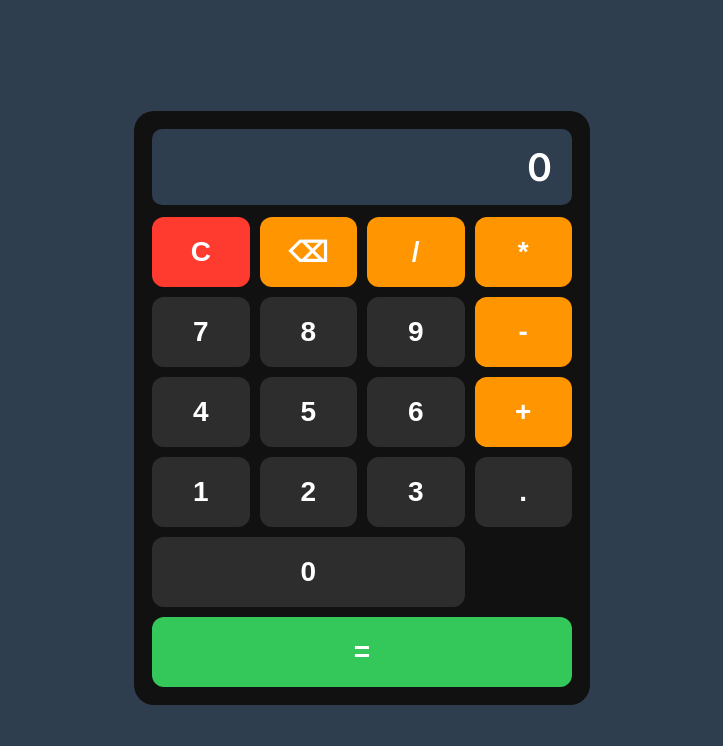
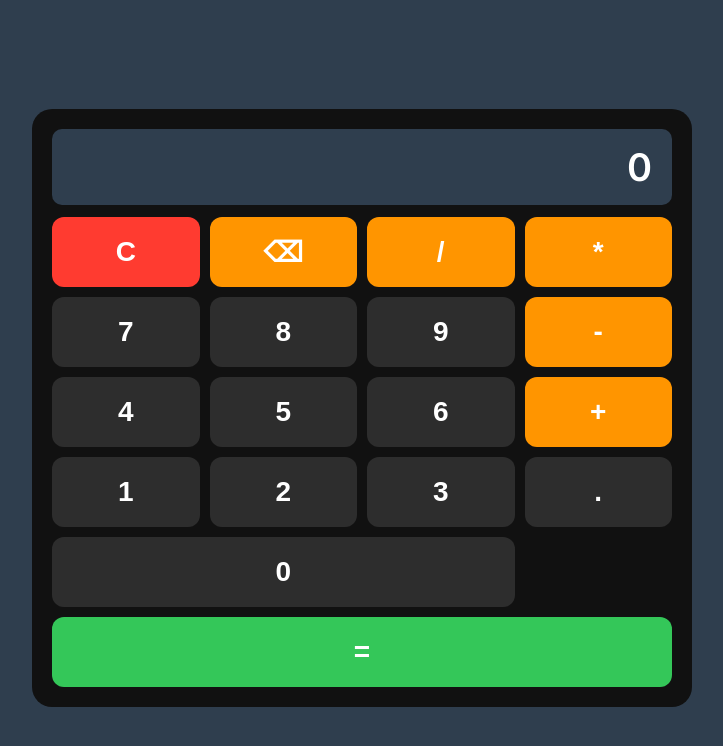
Before and after one commit to sergeisinetutov05/test, a plain HTML site: page index.html in a window 1280 px wide. Shown: the whole page, without its empty margins (278-1001 px from the left). Drawn offline with Linux system fonts and the light colour scheme.

Commit message:
Update index.html

```diff
--- a/index.html
+++ b/index.html
@@ -13,9 +13,9 @@ body {
 /* Калькулятор */
 .calculator {
     background: #111;
-    padding: 18px;
+    padding: 20px;
     border-radius: 20px;
-    width: 420px; /* ширший */
+    width: 620px; /* ширший */
 }
 
 /* Дисплей */
```
